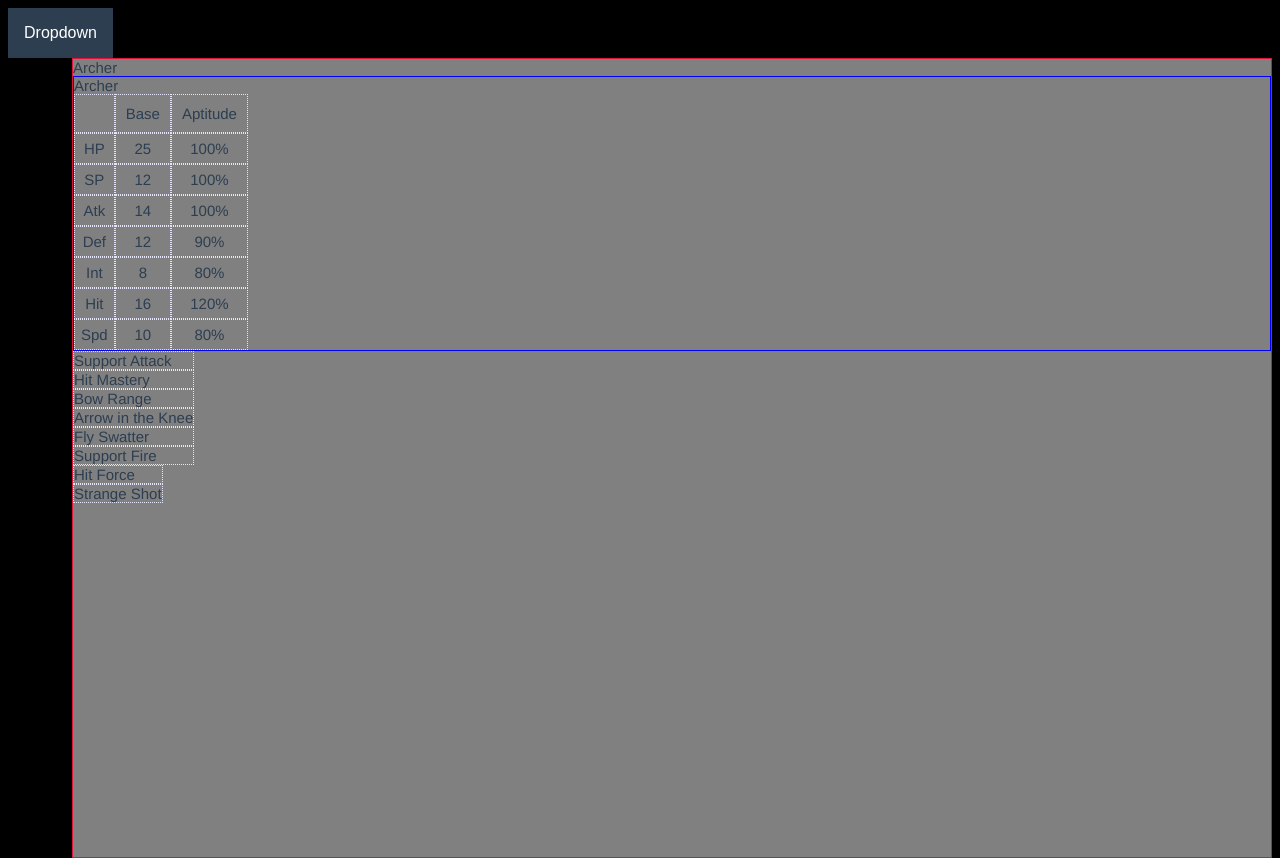
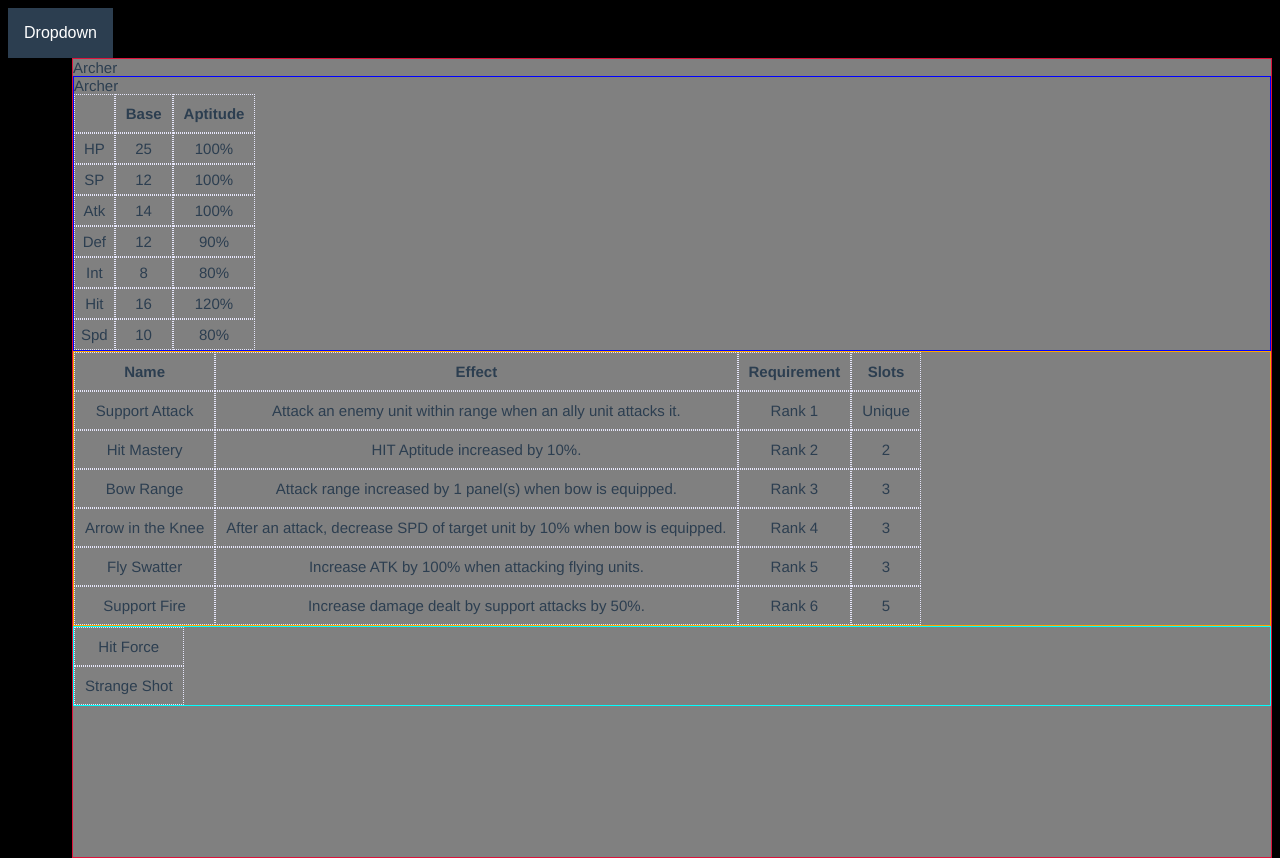
Before and after one commit to Varatnar/disgaea-info, a Vue app: page / in a window 1280 px wide. Built offline with nearby package versions, Linux system fonts and the light colour scheme; the HTML template or start-up script is replaced by a standard one.

Commit message:
Added rendering for all evility data
~ Added more debugging borders

```diff
--- a/src/App.vue
+++ b/src/App.vue
@@ -64,8 +64,15 @@
 
     .cell {
         display: table-cell;
+        border: 1px lavender dotted;
+        padding: 10px;
         min-width: 10px;
-        border: 1px lavender dotted;
+
+        text-align: center;
+    }
+
+    .cell-column-title {
+        font-weight: bold;
     }
 
     .title {
--- a/src/components/class/evility/EvilitiesComponent.vue
+++ b/src/components/class/evility/EvilitiesComponent.vue
@@ -1,6 +1,22 @@
 <template>
-    <div class="table">
-        <EvilityComponent v-for="evility in evilities" :evility="evility" :key="evility.name"/>
+    <div class="evilities-section">
+        <div class="table">
+            <div class="row">
+                <div class="cell cell-column-title">
+                    Name
+                </div>
+                <div class="cell cell-column-title">
+                    Effect
+                </div>
+                <div class="cell cell-column-title">
+                    Requirement
+                </div>
+                <div class="cell cell-column-title">
+                    Slots
+                </div>
+            </div>
+            <EvilityComponent v-for="evility in evilities" :evility="evility" :key="evility.name"/>
+        </div>
     </div>
 </template>
 
@@ -25,6 +41,8 @@
     }
 </script>
 
-<style>
-
+<style scoped>
+    .evilities-section {
+        border: 1px solid orange;
+    }
 </style>
--- a/src/components/class/evility/EvilityComponent.vue
+++ b/src/components/class/evility/EvilityComponent.vue
@@ -2,6 +2,15 @@
     <div class="row">
         <div class="cell">
             {{evility.name}}
+        </div>
+        <div class="cell">
+            {{evility.effect}}
+        </div>
+        <div class="cell">
+            {{evility.requirement}}
+        </div>
+        <div class="cell">
+            {{evility.slot}}
         </div>
     </div>
 </template>
--- a/src/components/class/skill/SkillsComponent.vue
+++ b/src/components/class/skill/SkillsComponent.vue
@@ -1,6 +1,8 @@
 <template>
-    <div class="table">
-        <SkillComponent v-for="skill in skills" :skill="skill" :key="skill.name"/>
+    <div class="skills-section">
+        <div class="table">
+            <SkillComponent v-for="skill in skills" :skill="skill" :key="skill.name"/>
+        </div>
     </div>
 </template>
 
@@ -26,4 +28,8 @@
 
 <style scoped>
 
+    .skills-section {
+        border: 1px solid cyan;
+    }
+
 </style>
--- a/src/components/class/stat/StatsComponent.vue
+++ b/src/components/class/stat/StatsComponent.vue
@@ -37,7 +37,5 @@
 </script>
 
 <style scoped>
-    .cell {
-        padding: 10px;
-    }
+
 </style>
```
